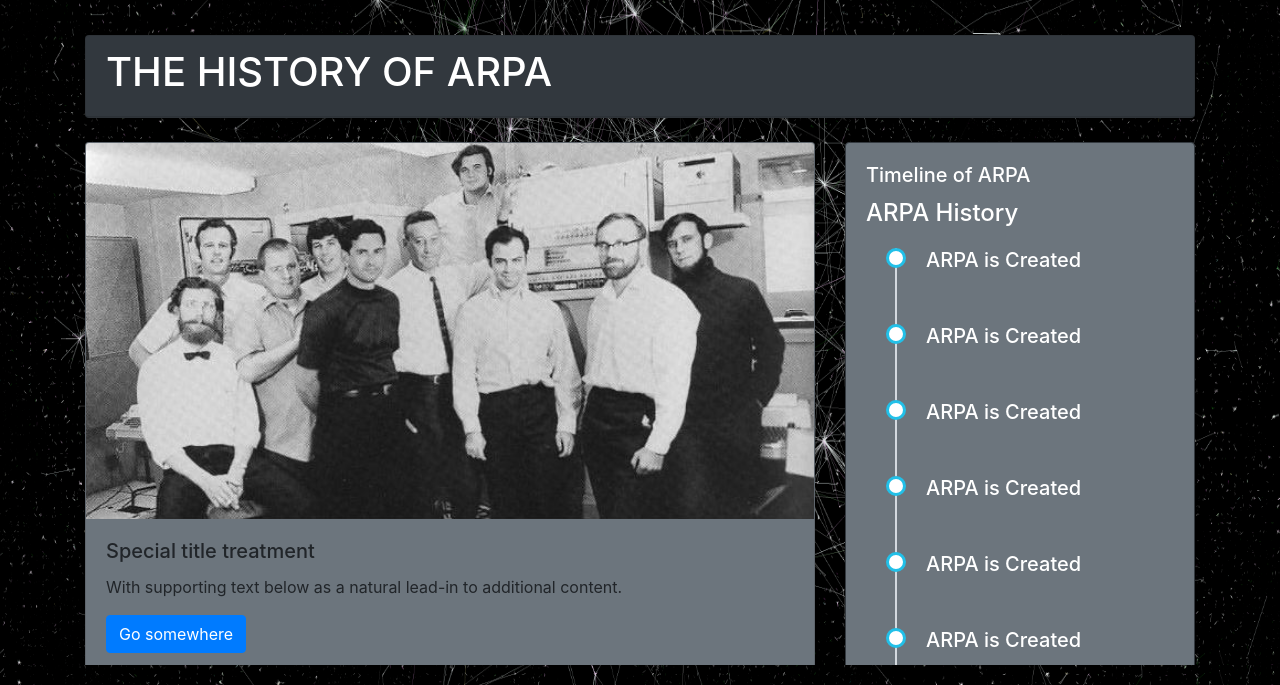
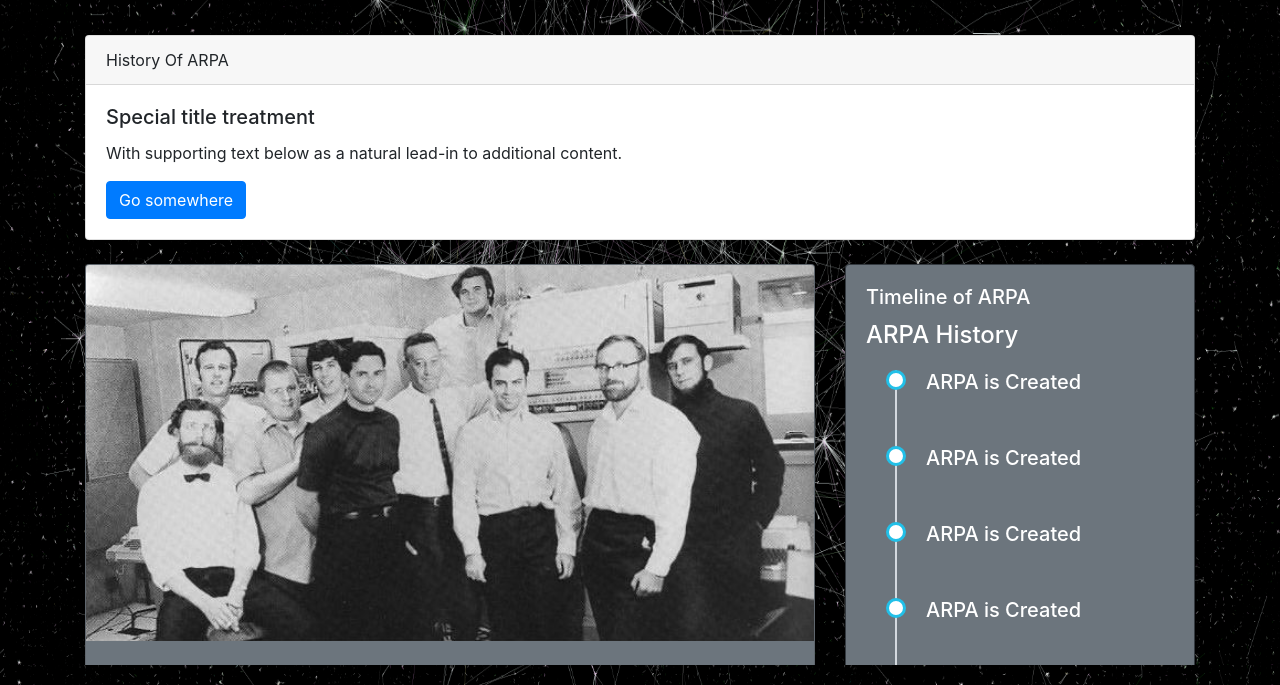
Before and after one commit to Gabe397/IS117FinalProject, a plain HTML site: page docs/ARPAcontent.html in a window 1280 px wide. Shown: the part 115-800 px from the top of the page. Drawn offline with nearby package versions, Linux system fonts and the light colour scheme.

Commit message:
Fix: Card Title

```diff
--- a/docs/ARPAcontent.html
+++ b/docs/ARPAcontent.html
@@ -47,10 +47,14 @@
         </div>
       </div>
 
-
-      <div class="card bg-dark text-white">
+      <div class="card">
         <div class="card-header">
-          <h1>THE HISTORY OF ARPA</h1>
+          History Of ARPA
+        </div>
+        <div class="card-body">
+          <h5 class="card-title">Special title treatment</h5>
+          <p class="card-text">With supporting text below as a natural lead-in to additional content.</p>
+          <a href="#" class="btn btn-primary">Go somewhere</a>
         </div>
       </div>
 
--- a/docs/css/main.css
+++ b/docs/css/main.css
@@ -227,6 +227,8 @@ body {
   bottom: 30px;
 }
 
+.contentTitle{}
+
 /*TimeLine*/
 ul.timeline {
   list-style-type: none;
```
